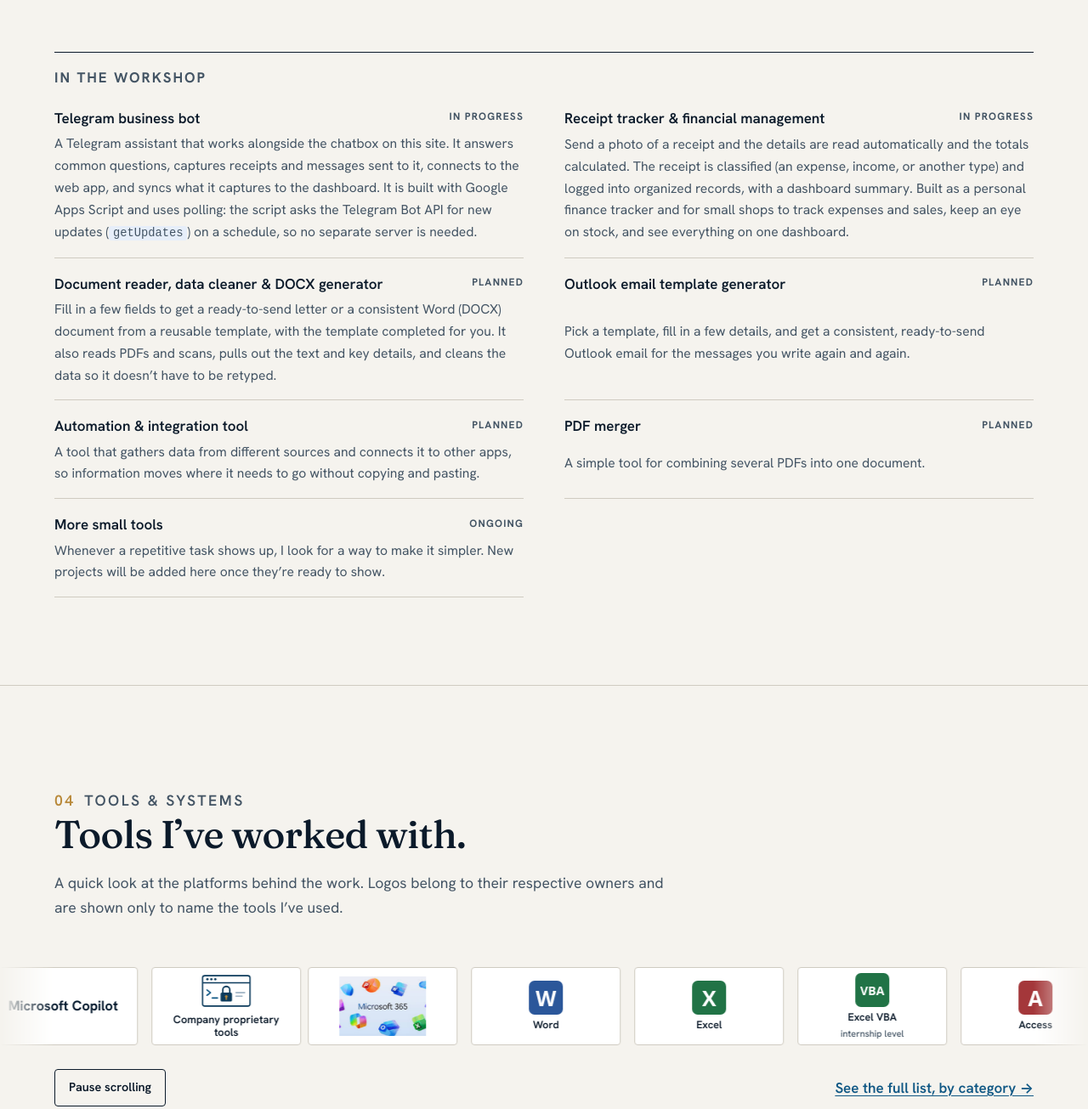
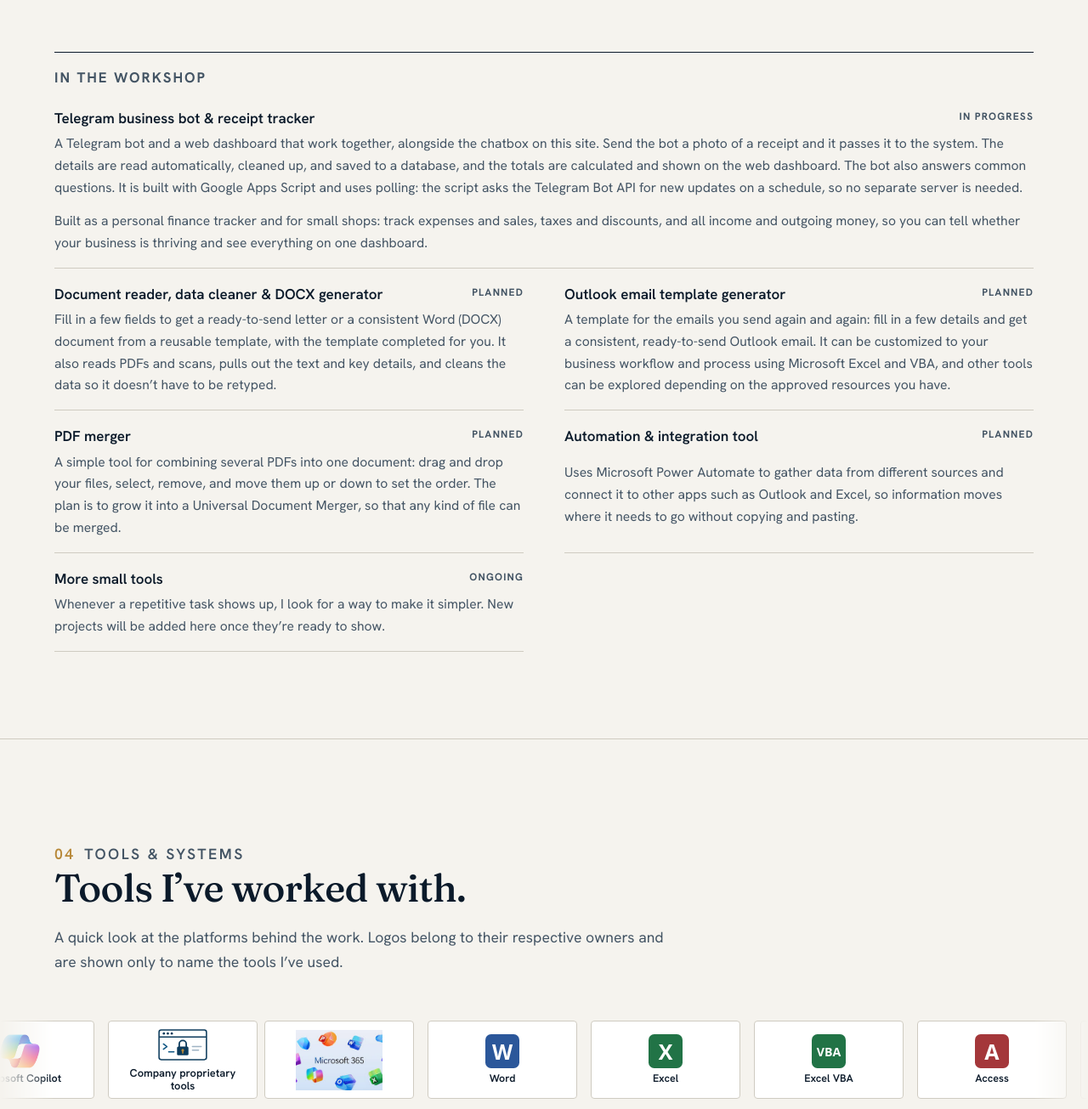
Before and after one commit to jonnelchavez1-png/Ry-iki-Tenkai, a plain HTML site: page index.html in a window 1280 px wide. Shown: the part 5453-6758 px from the top of the page at 85% size. Drawn offline with Linux system fonts and the light colour scheme.

Commit message:
Add files via upload

```diff
--- a/css/styles.css
+++ b/css/styles.css
@@ -475,23 +475,18 @@ em { font-style: italic; }
   -webkit-mask-image: linear-gradient(90deg, transparent, #000 5%, #000 95%, transparent);
   mask-image: linear-gradient(90deg, transparent, #000 5%, #000 95%, transparent);
 }
-.js .marquee-viewport { overflow: hidden; }
+.js .marquee-viewport { overflow-x: auto; overflow-y: hidden; padding-bottom: 0.9rem; scrollbar-width: thin; scrollbar-color: var(--navy-700, #1d4f7c) var(--line, #d9d6cc); overscroll-behavior-x: contain; }
+.js .marquee-viewport::-webkit-scrollbar { height: 10px; }
+.js .marquee-viewport::-webkit-scrollbar-track { background: var(--line, #d9d6cc); border-radius: 5px; }
+.js .marquee-viewport::-webkit-scrollbar-thumb { background: var(--navy-700, #1d4f7c); border-radius: 5px; }
 .marquee-inner { display: flex; width: max-content; }
 .marquee-track { display: flex; gap: 1rem; margin: 0; padding: 0 0.5rem 0 0; list-style: none; }
-.js .marquee-inner { animation: marquee-ltr 90s linear infinite; will-change: transform; }
-@keyframes marquee-ltr { from { transform: translateX(-50%); } to { transform: translateX(0); } }
-/* Pauses only when the pointer is on the logos themselves (never on touch screens, where a tap would leave it stuck),
-   when a keyboard user focuses the strip, or when the Pause button is pressed. */
-.marquee.is-paused .marquee-inner { animation-play-state: paused; }
-.marquee-viewport:focus-visible .marquee-inner { animation-play-state: paused; }
-@media (hover: hover) and (pointer: fine) { .marquee-viewport:hover .marquee-inner { animation-play-state: paused; } }
+/* the strip drifts by itself (js/main.js moves its scroll position) and the visitor can drag the scrollbar, swipe, or use the arrow keys at any time */
 .marquee-foot { display: flex; flex-wrap: wrap; justify-content: space-between; align-items: center; gap: 0.75rem 2rem; margin-top: 1.5rem; }
 .marquee-pause { font: inherit; font-size: 0.9rem; font-weight: 600; background: none; border: 1px solid var(--ink); color: var(--ink); padding: 0.55rem 1rem; min-height: 2.75rem; border-radius: 4px; cursor: pointer; }
 .marquee-pause:hover { background: var(--ink); color: #fff; }
 html:not(.js) .marquee-pause { display: none; }
 @media (prefers-reduced-motion: reduce) {
-  .js .marquee-inner { animation: none; }
-  .js .marquee-viewport { overflow-x: auto; }
   .marquee-pause { display: none; }
 }
 @media (max-width: 40rem) { .tile { width: 9.25rem; height: 5rem; } }
@@ -577,3 +572,6 @@ body:has(dialog[open]) { overflow: hidden; }
 }
 
 .workshop code { font-size: 0.88em; background: var(--blue-100, #e8f0f8); padding: 0.05em 0.35em; border-radius: 3px; }
+
+.workshop li.wide { grid-column: 1 / -1; }
+.workshop li.wide p + p { margin-top: 0.6rem; }
--- a/index.html
+++ b/index.html
@@ -257,13 +257,10 @@
         <div class="workshop reveal">
           <h3>In the workshop</h3>
           <ul>
-            <li>
-              <strong>Telegram business bot</strong><span class="tag">In progress</span>
-              <p>A Telegram assistant that works alongside the chatbox on this site. It answers common questions, captures receipts and messages sent to it, connects to the web app, and syncs what it captures to the dashboard. It is built with Google Apps Script and uses polling: the script asks the Telegram Bot API for new updates (<code>getUpdates</code>) on a schedule, so no separate server is needed.</p>
-            </li>
-            <li>
-              <strong>Receipt tracker &amp; financial management</strong><span class="tag">In progress</span>
-              <p>Send a photo of a receipt and the details are read automatically and the totals calculated. The receipt is classified (an expense, income, or another type) and logged into organized records, with a dashboard summary. Built as a personal finance tracker and for small shops to track expenses and sales, keep an eye on stock, and see everything on one dashboard.</p>
+            <li class="wide">
+              <strong>Telegram business bot &amp; receipt tracker</strong><span class="tag">In progress</span>
+              <p>A Telegram bot and a web dashboard that work together, alongside the chatbox on this site. Send the bot a photo of a receipt and it passes it to the system. The details are read automatically, cleaned up, and saved to a database, and the totals are calculated and shown on the web dashboard. The bot also answers common questions. It is built with Google Apps Script and uses polling: the script asks the Telegram Bot API for new updates on a schedule, so no separate server is needed.</p>
+              <p>Built as a personal finance tracker and for small shops: track expenses and sales, taxes and discounts, and all income and outgoing money, so you can tell whether your business is thriving and see everything on one dashboard.</p>
             </li>
             <li>
               <strong>Document reader, data cleaner &amp; DOCX generator</strong><span class="tag">Planned</span>
@@ -271,15 +268,15 @@
             </li>
             <li>
               <strong>Outlook email template generator</strong><span class="tag">Planned</span>
-              <p>Pick a template, fill in a few details, and get a consistent, ready-to-send Outlook email for the messages you write again and again.</p>
+              <p>A template for the emails you send again and again: fill in a few details and get a consistent, ready-to-send Outlook email. It can be customized to your business workflow and process using Microsoft Excel and VBA, and other tools can be explored depending on the approved resources you have.</p>
+            </li>
+            <li>
+              <strong>PDF merger</strong><span class="tag">Planned</span>
+              <p>A simple tool for combining several PDFs into one document: drag and drop your files, select, remove, and move them up or down to set the order. The plan is to grow it into a Universal Document Merger, so that any kind of file can be merged.</p>
             </li>
             <li>
               <strong>Automation &amp; integration tool</strong><span class="tag">Planned</span>
-              <p>A tool that gathers data from different sources and connects it to other apps, so information moves where it needs to go without copying and pasting.</p>
-            </li>
-            <li>
-              <strong>PDF merger</strong><span class="tag">Planned</span>
-              <p>A simple tool for combining several PDFs into one document.</p>
+              <p>Uses Microsoft Power Automate to gather data from different sources and connect it to other apps such as Outlook and Excel, so information moves where it needs to go without copying and pasting.</p>
             </li>
             <li>
               <strong>More small tools</strong><span class="tag">Ongoing</span>
@@ -307,36 +304,36 @@
               <li class="tile"><img src="/assets/logos/microsoft-365.png" width="259" height="180" alt="Microsoft 365" loading="lazy" decoding="async"></li>
               <li class="tile tile-cap tile-icon"><img src="/assets/logos/word.svg" width="48" height="48" alt="" loading="lazy" decoding="async"><span>Word</span></li>
               <li class="tile tile-cap tile-icon"><img src="/assets/logos/excel.svg" width="48" height="48" alt="" loading="lazy" decoding="async"><span>Excel</span></li>
-              <li class="tile tile-cap tile-icon"><img src="/assets/logos/excel-vba.svg" width="48" height="48" alt="" loading="lazy" decoding="async"><span>Excel VBA</span><small>internship level</small></li>
+              <li class="tile tile-cap tile-icon"><img src="/assets/logos/excel-vba.svg" width="48" height="48" alt="" loading="lazy" decoding="async"><span>Excel VBA</span></li>
               <li class="tile tile-cap tile-icon"><img src="/assets/logos/access.svg" width="48" height="48" alt="" loading="lazy" decoding="async"><span>Access</span></li>
               <li class="tile tile-cap"><img src="/assets/logos/google-workspace-icons.png" width="288" height="52" alt="" loading="lazy" decoding="async"><span>Google Workspace</span></li>
-              <li class="tile tile-cap tile-icon"><img src="/assets/logos/apps-script.svg" width="48" height="48" alt="" loading="lazy" decoding="async"><span>Google Apps Script</span></li>
+              <li class="tile tile-cap tile-icon"><img src="/assets/logos/apps-script.png" width="188" height="150" alt="" loading="lazy" decoding="async"><span>Google Apps Script</span></li>
               <li class="tile"><img src="/assets/logos/slack.png" width="239" height="70" alt="Slack" loading="lazy" decoding="async"></li>
-              <li class="tile tile-text"><span>Lark</span></li>
+              <li class="tile"><img src="/assets/logos/lark.png" width="508" height="150" alt="Lark" loading="lazy" decoding="async"></li>
               <li class="tile"><img src="/assets/logos/confluence.png" width="259" height="180" alt="Confluence" loading="lazy" decoding="async"></li>
               <li class="tile"><img src="/assets/logos/salesforce.png" width="214" height="150" alt="Salesforce" loading="lazy" decoding="async"></li>
-              <li class="tile tile-text"><span>Oracle</span></li>
+              <li class="tile"><img src="/assets/logos/oracle.png" width="796" height="115" alt="Oracle" loading="lazy" decoding="async"></li>
               <li class="tile"><img src="/assets/logos/e2open.png" width="357" height="180" alt="E2open" loading="lazy" decoding="async"></li>
               <li class="tile"><img src="/assets/logos/blujay.png" width="258" height="180" alt="Blujay Solutions" loading="lazy" decoding="async"></li>
               <li class="tile"><img src="/assets/logos/opendock.png" width="405" height="100" alt="OpenDock" loading="lazy" decoding="async"></li>
-              <li class="tile tile-text"><span>ServiceNow</span></li>
+              <li class="tile"><img src="/assets/logos/servicenow.png" width="763" height="120" alt="ServiceNow" loading="lazy" decoding="async"></li>
               <li class="tile"><img src="/assets/logos/avaya.png" width="289" height="92" alt="Avaya" loading="lazy" decoding="async"></li>
               <li class="tile"><img src="/assets/logos/kronos.png" width="258" height="180" alt="Kronos" loading="lazy" decoding="async"></li>
               <li class="tile"><img src="/assets/logos/workday.png" width="257" height="180" alt="Workday" loading="lazy" decoding="async"></li>
               <li class="tile"><img src="/assets/logos/citrix-workspace.png" width="258" height="180" alt="Citrix Workspace" loading="lazy" decoding="async"></li>
               <li class="tile"><img src="/assets/logos/vmware-horizon.png" width="363" height="180" alt="VMware Horizon" loading="lazy" decoding="async"></li>
               <li class="tile"><img src="/assets/logos/power-platform.png" width="808" height="180" alt="Microsoft Power Platform" loading="lazy" decoding="async"></li>
-              <li class="tile tile-text"><span>Copilot Studio</span></li>
+              <li class="tile tile-cap tile-icon"><img src="/assets/logos/copilot-studio.png" width="145" height="135" alt="" loading="lazy" decoding="async"><span>Copilot Studio</span></li>
               <li class="tile tile-text"><span>StartAI</span></li>
               <li class="tile tile-cap tile-icon"><img src="/assets/logos/javascript.svg" width="48" height="48" alt="" loading="lazy" decoding="async"><span>JavaScript</span></li>
-              <li class="tile tile-text"><span>Visual Studio Code</span></li>
+              <li class="tile tile-cap tile-icon"><img src="/assets/logos/vscode.png" width="189" height="150" alt="" loading="lazy" decoding="async"><span>Visual Studio Code</span></li>
               <li class="tile tile-cap tile-icon"><img src="/assets/logos/notepadpp.svg" width="48" height="48" alt="" loading="lazy" decoding="async"><span>Notepad++</span></li>
               <li class="tile tile-cap tile-icon"><img src="/assets/logos/cpp.svg" width="48" height="48" alt="" loading="lazy" decoding="async"><span>C++</span></li>
               <li class="tile tile-cap tile-icon"><img src="/assets/logos/laravel.svg" width="48" height="48" alt="" loading="lazy" decoding="async"><span>Laravel</span><small>basic</small></li>
               <li class="tile tile-cap tile-icon"><img src="/assets/logos/claude.svg" width="48" height="48" alt="" loading="lazy" decoding="async"><span>Claude</span></li>
-              <li class="tile tile-text"><span>ChatGPT</span></li>
+              <li class="tile tile-cap tile-icon"><img src="/assets/logos/chatgpt.png" width="150" height="150" alt="" loading="lazy" decoding="async"><span>ChatGPT</span></li>
               <li class="tile tile-cap tile-icon"><img src="/assets/logos/google-gemini.svg" width="48" height="48" alt="" loading="lazy" decoding="async"><span>Google Gemini</span></li>
-              <li class="tile tile-text"><span>Microsoft Copilot</span></li>
+              <li class="tile tile-cap tile-icon"><img src="/assets/logos/copilot.png" width="181" height="150" alt="" loading="lazy" decoding="async"><span>Microsoft Copilot</span></li>
               <li class="tile tile-cap"><img src="/assets/logos/proprietary-tools.svg" width="120" height="80" alt="" loading="lazy" decoding="async"><span>Company proprietary tools</span></li>
             </ul>
           </div>
@@ -353,8 +350,8 @@
       <div class="wrap">
         <div class="section-head reveal">
           <p class="eyebrow"><span class="num">05</span>Experience</p>
-          <h2 id="exp-title">Six-plus years, from data encoder to due diligence and risk.</h2>
-          <p>Each role added something different: accuracy, communication, coordination, judgment. The details involve past employers and clients, so they&rsquo;re confidential and shared on request.</p>
+          <h2 id="exp-title">Six-plus years, from data encoder to support analyst.</h2>
+          <p>Each role added something different: accuracy, communication, coordination, judgment. The details involve past employers and clients, so they&rsquo;re confidential and shared on request. Want to know more? Hit the request button below.</p>
         </div>
 
         <div class="exp-teaser reveal">
@@ -389,7 +386,7 @@
           </article>
           <article>
             <h3>I think in processes</h3>
-            <p>Coordinating retailers, warehouses, and logistics partners meant seeing how every step connects. I look for where work slows down and what would make it simpler.</p>
+            <p>Coordinating retailers, warehouses, 3PLs, and logistics partners meant seeing how every step connects. I look for where work slows down and what would make it simpler.</p>
           </article>
           <article>
             <h3>I learn the tool, then improve with it</h3>
@@ -405,11 +402,11 @@
           </article>
           <article>
             <h3>I communicate clearly</h3>
-            <p>Years of calls, chats, and emails with US customers, hospitals, and doctors taught me to explain things plainly, set expectations, and keep people updated until the issue is closed.</p>
+            <p>Years of calls, chats, and emails with US customers and with different parties such as landlords, 3PLs, hospitals, and doctors taught me to explain things plainly, set expectations, and keep people updated until the issue is closed.</p>
           </article>
           <article>
             <h3>I handle sensitive information with care</h3>
-            <p>Claims, credentials, and client records aren&rsquo;t things to be casual about. I keep confidential information confidential, which is also why details about past employers and clients are shared on request.</p>
+            <p>HIPAA-protected information, claims, invoices, POD billing, credentials, and client records aren&rsquo;t things to be casual about. I keep confidential information confidential, which is also why details about past employers and clients are shared on request.</p>
           </article>
         </div>
       </div>
--- a/js/chat.js
+++ b/js/chat.js
@@ -45,8 +45,8 @@
       a: 'Microsoft 365 and Power Platform, Google Workspace and Apps Script, Slack and Confluence; business systems such as Salesforce, Oracle, E2open, ServiceNow and Workday; AI assistants like Claude, ChatGPT, Gemini and Copilot; plus JavaScript, HTML/CSS and VS Code. Laravel and VBA are basic-level. The full list by category is confidential and shared on request: <a href="/tools">request access</a>.',
       next: ['Tell me about your projects', 'What services do you offer?'] },
 
-    { id: 'projects', keys: ['project', 'projects', 'pos', 'point of sale', 'portfolio', 'built', 'build', 'app', 'retailer', 'anyjuanpos', 'any juan', 'pdf merger', 'template', 'docx', 'generator', 'extractor', 'telegram', 'receipt', 'receipts', 'inventory', 'bot', 'outlook', 'automation', 'integration', 'finance', 'financial'],
-      a: 'Jonnel built <a href="/projects/anyjuanpos">AnyJuanPOS</a>, a web-based point-of-sale and business management app that works offline, syncs, and tracks income and expenses. In the workshop: a Telegram business bot, a receipt tracker &amp; financial management tool, a document reader, data cleaner &amp; DOCX generator, an Outlook email template generator, an automation &amp; integration tool, and a PDF merger. See <a href="/#projects">Projects</a>.',
+    { id: 'projects', keys: ['project', 'projects', 'pos', 'point of sale', 'portfolio', 'built', 'build', 'app', 'retailer', 'anyjuanpos', 'any juan', 'pdf merger', 'template', 'docx', 'generator', 'extractor', 'telegram', 'receipt', 'receipts', 'dashboard', 'power automate', 'merger', 'merge', 'inventory', 'bot', 'outlook', 'automation', 'integration', 'finance', 'financial'],
+      a: 'Jonnel built <a href="/projects/anyjuanpos">AnyJuanPOS</a>, a web-based point-of-sale and business management app that works offline, syncs, and tracks income and expenses. In the workshop: a Telegram business bot with a receipt tracker and web dashboard (receipt photos are read, saved to a database, and totalled on the dashboard), a document reader, data cleaner &amp; DOCX generator, an Outlook email template generator (Excel and VBA), a PDF merger that is planned to grow into a universal document merger, and a Power Automate integration tool. See <a href="/#projects">Projects</a>.',
       next: ['Can I try AnyJuanPOS?', 'What services do you offer?', 'How can I contact you?'] },
 
     { id: 'pos', keys: ['anyjuanpos', 'any juan', 'pos', 'point of sale', 'trial', 'demo', 'test', 'testing', 'try', 'offline', 'pwa', 'install', 'tablet', 'mobile', 'customize', 'customise', 'modify', 'different business', 'any business'],
--- a/js/main.js
+++ b/js/main.js
@@ -25,27 +25,59 @@
     });
   }
 
-  // Tools strip: scrolls left to right, pauses on hover/focus or with the button
+  // Tools strip: drifts left to right on its own; the visitor can scroll it by hand at any time
   var marquee = document.querySelector('.marquee');
   if (marquee) {
     var inner = marquee.querySelector('.marquee-inner');
     var track = marquee.querySelector('.marquee-track');
     var pauseBtn = marquee.querySelector('.marquee-pause');
     var reduce = window.matchMedia && window.matchMedia('(prefers-reduced-motion: reduce)').matches;
-    if (inner && track && !reduce) {
+    var viewport = marquee.querySelector('.marquee-viewport');
+    var manualPause = false;
+    if (inner && track && viewport && !reduce) {
       var copy = track.cloneNode(true);
       copy.setAttribute('aria-hidden', 'true');
       copy.setAttribute('inert', '');
       inner.appendChild(copy);
+
+      // The strip drifts left-to-right by itself, and the visitor can take over at any time
+      // (scrollbar, swipe, mouse wheel, arrow keys). It pauses while they do, then carries on.
+      var pos = 0, last = 0, lastSet = null, idleUntil = 0, hovering = false, started = false;
+      var SPEED = 45; // pixels per second
+      var half = function () { return inner.scrollWidth / 2; };
+      var touch = function () { idleUntil = performance.now() + 3000; };
+      viewport.addEventListener('scroll', function () {
+        // a scroll we didn't make ourselves = the visitor is moving it
+        if (lastSet === null || Math.abs(viewport.scrollLeft - lastSet) > 2) { touch(); pos = viewport.scrollLeft; }
+      }, { passive: true });
+      ['pointerdown', 'wheel', 'touchstart', 'keydown'].forEach(function (ev) { viewport.addEventListener(ev, touch, { passive: true }); });
+      viewport.addEventListener('pointerenter', function (e) { hovering = e.pointerType === 'mouse'; });
+      viewport.addEventListener('pointerleave', function () { hovering = false; });
+      var tick = function (now) {
+        var dt = Math.min((now - last) / 1000, 0.1); last = now;
+        var h = half();
+        if (h > 0) {
+          if (!started) { pos = h; started = true; viewport.scrollLeft = pos; lastSet = viewport.scrollLeft; }
+          if (!manualPause && !hovering && now > idleUntil && !document.hidden) {
+            pos -= SPEED * dt;
+            if (pos <= 0) pos += h; // the second copy is identical, so this jump is invisible
+            viewport.scrollLeft = pos;
+            lastSet = viewport.scrollLeft;
+          }
+        }
+        window.requestAnimationFrame(tick);
+      };
+      window.requestAnimationFrame(function (t) { last = t; tick(t); });
     }
     if (pauseBtn) {
       if (reduce) {
         pauseBtn.hidden = true;
       } else {
         pauseBtn.addEventListener('click', function () {
-          var paused = marquee.classList.toggle('is-paused');
-          pauseBtn.setAttribute('aria-pressed', String(paused));
-          pauseBtn.textContent = paused ? 'Resume scrolling' : 'Pause scrolling';
+          manualPause = !manualPause;
+          marquee.classList.toggle('is-paused', manualPause);
+          pauseBtn.setAttribute('aria-pressed', String(manualPause));
+          pauseBtn.textContent = manualPause ? 'Resume scrolling' : 'Pause scrolling';
         });
       }
     }
```
Also changed, not shown: assets/logos/apps-script.png (added), assets/logos/chatgpt.png (added), assets/logos/copilot-studio.png (added), assets/logos/copilot.png (added), assets/logos/lark.png (added), assets/logos/oracle.png (added), assets/logos/servicenow.png (added), assets/logos/vscode.png (added).
